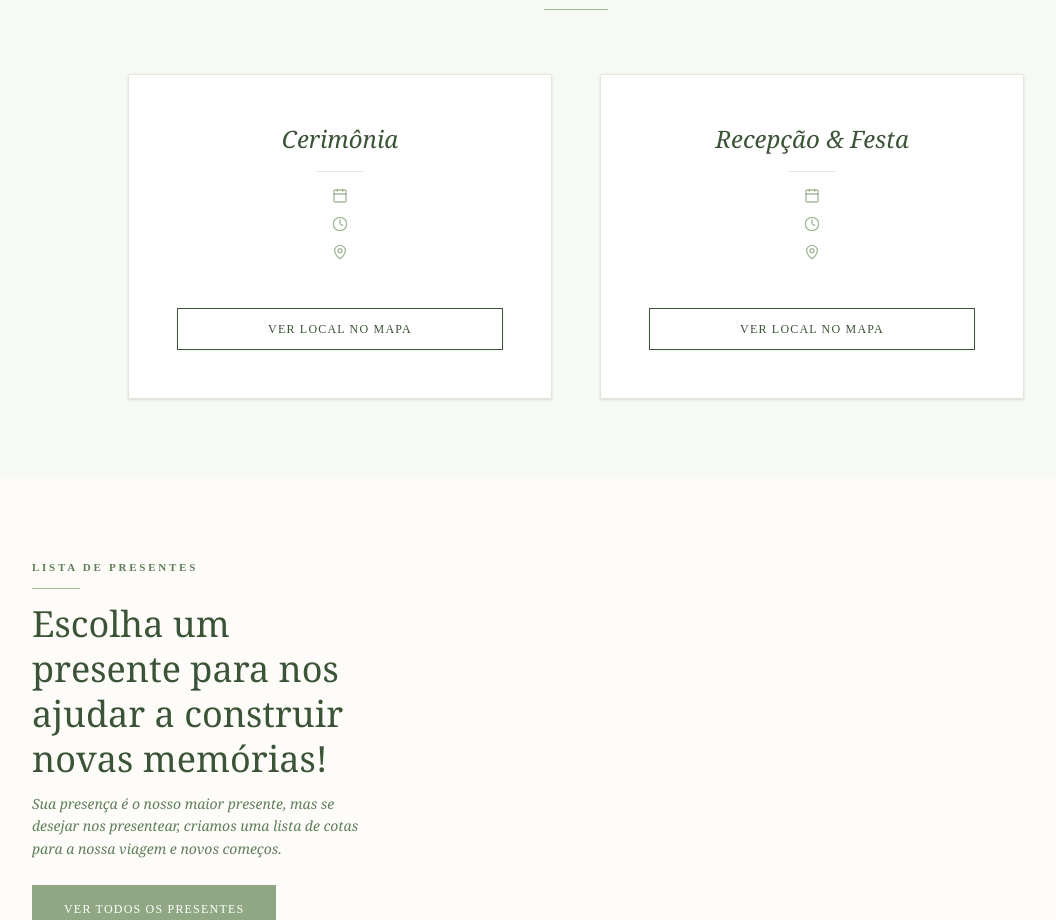
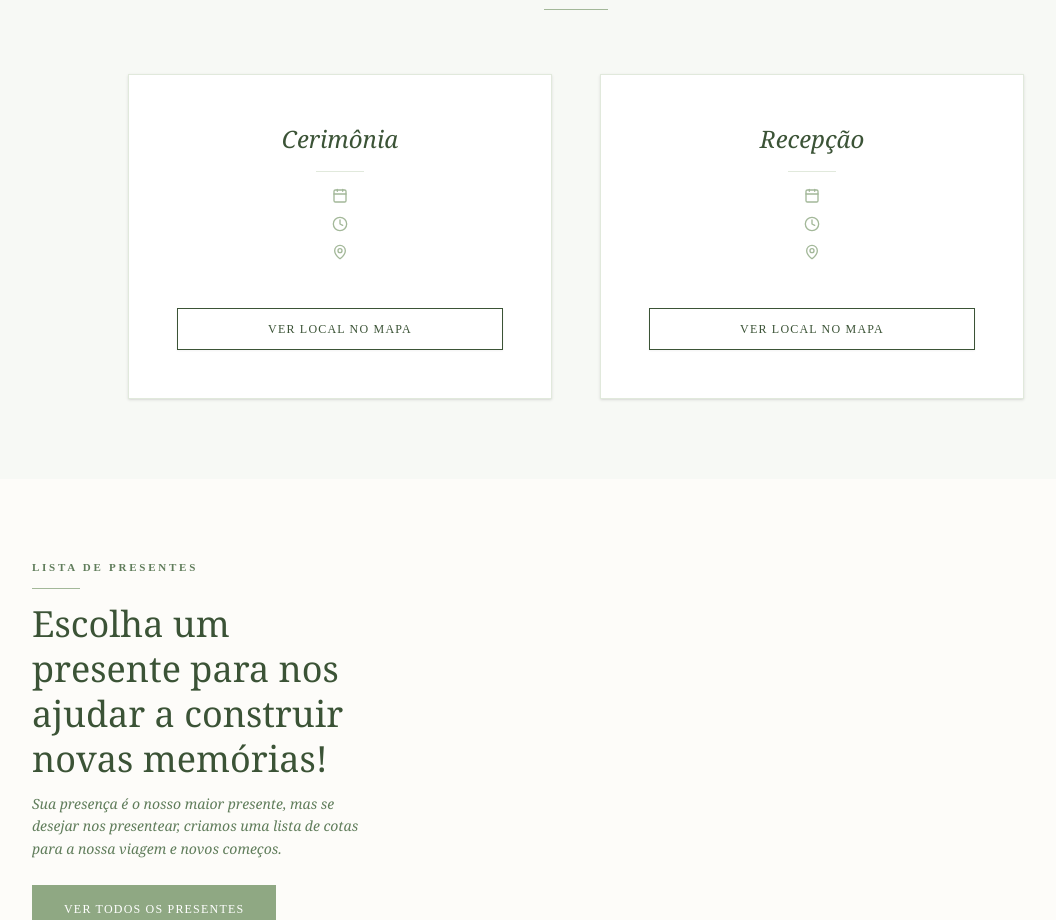
Before and after one commit to S1ckBR/ever-after, a Next.js app: page / in a window 1280 px wide. Shown: the part 1840-2760 px from the top of the page, without its empty margins (64-1120 px from the left). Built offline with nearby package versions, Linux system fonts and the light colour scheme; no server answers; the database is empty.

Commit message:
Remove a palavra festa do card de recepcao

```diff
--- a/src/components/public/Details.tsx
+++ b/src/components/public/Details.tsx
@@ -57,11 +57,11 @@ export default function Details({ config }: DetailsProps) {
             </Button>
           </div>
 
-          {/* Box 2: Recepção / Festa */}
+          {/* Box 2: Recepção */}
           <div className="bg-white border border-[#e1e9dc] p-8 md:p-12 text-center space-y-6 shadow-sm flex flex-col justify-between">
             <div className="space-y-4">
               <span className="font-serif italic text-2xl text-[var(--color-primary)] font-light block">
-                Recepção & Festa
+                Recepção
               </span>
               <div className="h-[1px] w-12 bg-[#e1e9dc] mx-auto" />
 
```
